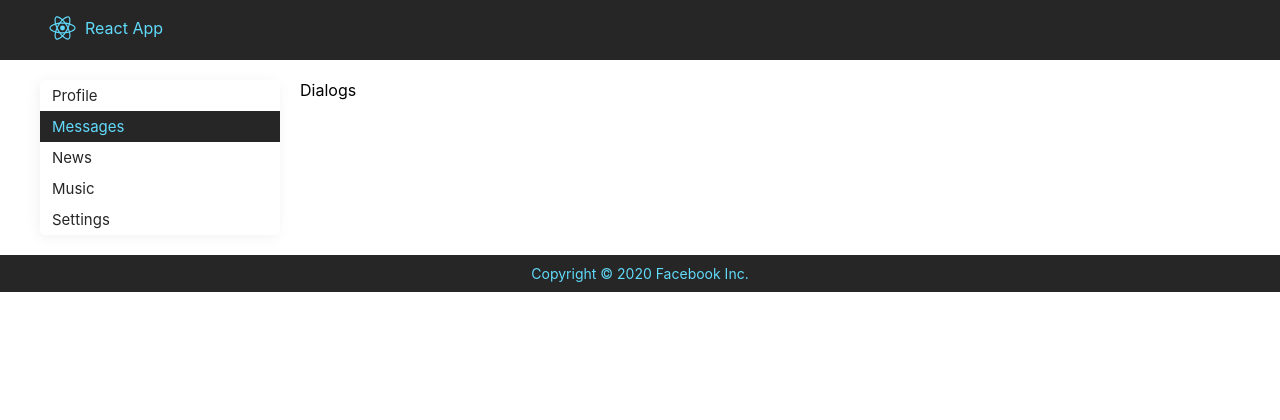
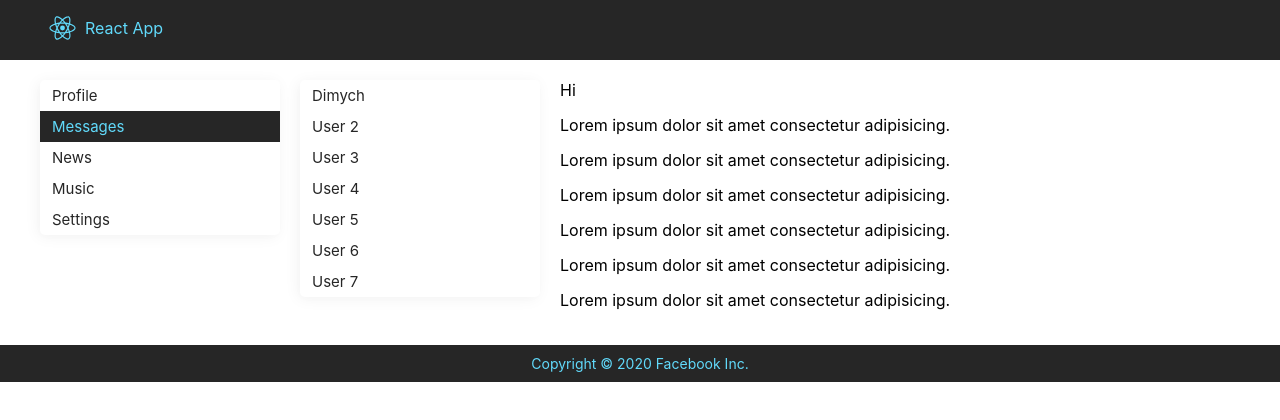
Before and after one commit to Khayitboy/react, a React (Create React App) app: page /dialogs in a window 1280 px wide. Shown: the top 420 px of the page. Built offline with nearby package versions, Linux system fonts and the light colour scheme.

Commit message:
profileinfo

```diff
--- a/src/components/Content/Content.jsx
+++ b/src/components/Content/Content.jsx
@@ -1,14 +1,11 @@
 import React from 'react';
-import banner from './../../banner.jpg';
 import Posts from './Posts/Posts';
+import ProfileInfo from './ProfileInfo/ProfileInfo';
 
 const Content = () => {
     return (
         <div>
-            <div className="banner"><img src={banner} alt="Banner" /></div>
-            <div>
-                ava+description
-            </div>
+            <ProfileInfo />
             <Posts />
         </div>
     );
--- a/src/components/Dialogs/Dialogs.jsx
+++ b/src/components/Dialogs/Dialogs.jsx
@@ -1,11 +1,42 @@
 import React from 'react';
-// import style from './Dialogs.module.css';
+import style from './Dialogs.module.css';
+import { NavLink } from 'react-router-dom';
 
+const Dialog = (props) => {
+    return (
+        <div className={style.user}>
+            <NavLink to={"/dialogs/"+props.id}>{props.name}</NavLink>
+        </div>
+    );
+}
 
-const Dialogs = (props) =>{
+const Message = (props) => {
     return (
-        <div>
-            Dialogs
+        <div className={style.dialog}>{props.message}</div>
+    );
+}
+
+const Dialogs = (props) => {
+    return (
+        <div className={style.dialogs_wrapper}>
+            <div className={style.users}>
+                <Dialog name="Dimych" id="1"/>
+                <Dialog name="User 2" id="2"/>
+                <Dialog name="User 3" id="3"/>
+                <Dialog name="User 4" id="4"/>
+                <Dialog name="User 5" id="5"/>
+                <Dialog name="User 6" id="6"/>
+                <Dialog name="User 7" id="7"/>
+            </div>
+            <div className={style.dialogs}>
+                <Message message="Hi"/>
+                <Message message="Lorem ipsum dolor sit amet consectetur adipisicing."/>
+                <Message message="Lorem ipsum dolor sit amet consectetur adipisicing."/>
+                <Message message="Lorem ipsum dolor sit amet consectetur adipisicing."/>
+                <Message message="Lorem ipsum dolor sit amet consectetur adipisicing."/>
+                <Message message="Lorem ipsum dolor sit amet consectetur adipisicing."/>
+                <Message message="Lorem ipsum dolor sit amet consectetur adipisicing."/>
+            </div>
         </div>
     );
 }
--- a/src/components/Dialogs/Dialogs.module.css
+++ b/src/components/Dialogs/Dialogs.module.css
@@ -0,0 +1,28 @@
+.dialogs_wrapper{
+    display: flex;
+    justify-content: space-between;
+    align-items: flex-start;
+}
+.users{
+    width: 240px;
+    background-color: white;
+    box-shadow:-2px 2px 15px rgba(0,0,0,0.05), -1px 2px 10px rgba(0,0,0,0.01);
+    border-radius:5px;
+}
+.user a{
+    display: block;
+    padding:6px 12px;
+    color: #262626;
+    font-size:15px;
+    cursor: pointer;
+    transition:all 0.3s;
+}
+.user a:hover,.user a.active{
+    color: #61DAFB;
+}
+.dialogs{
+    width:calc(100% - 260px);
+}
+.dialog{
+    margin-bottom: 15px;
+}
```
